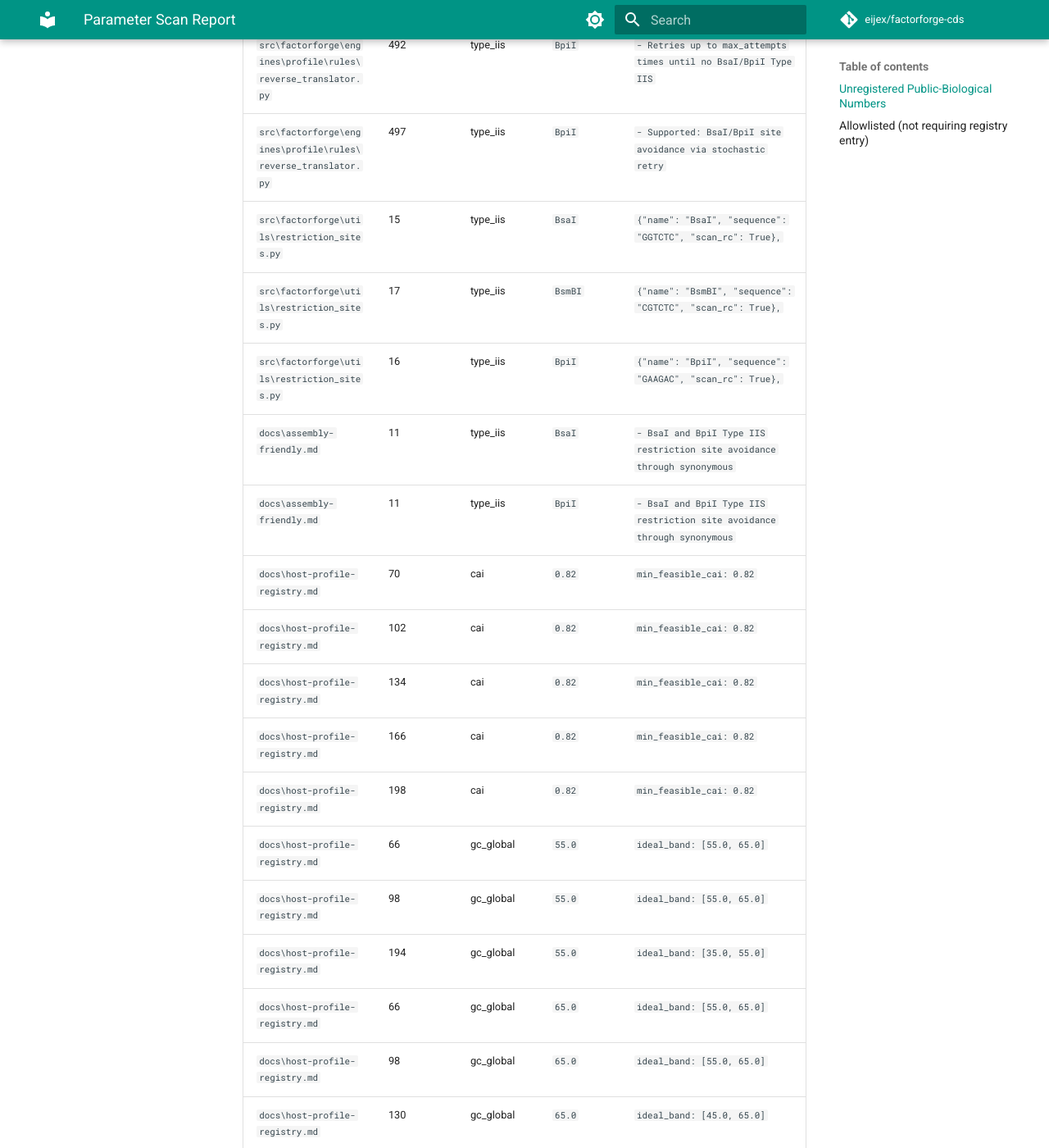
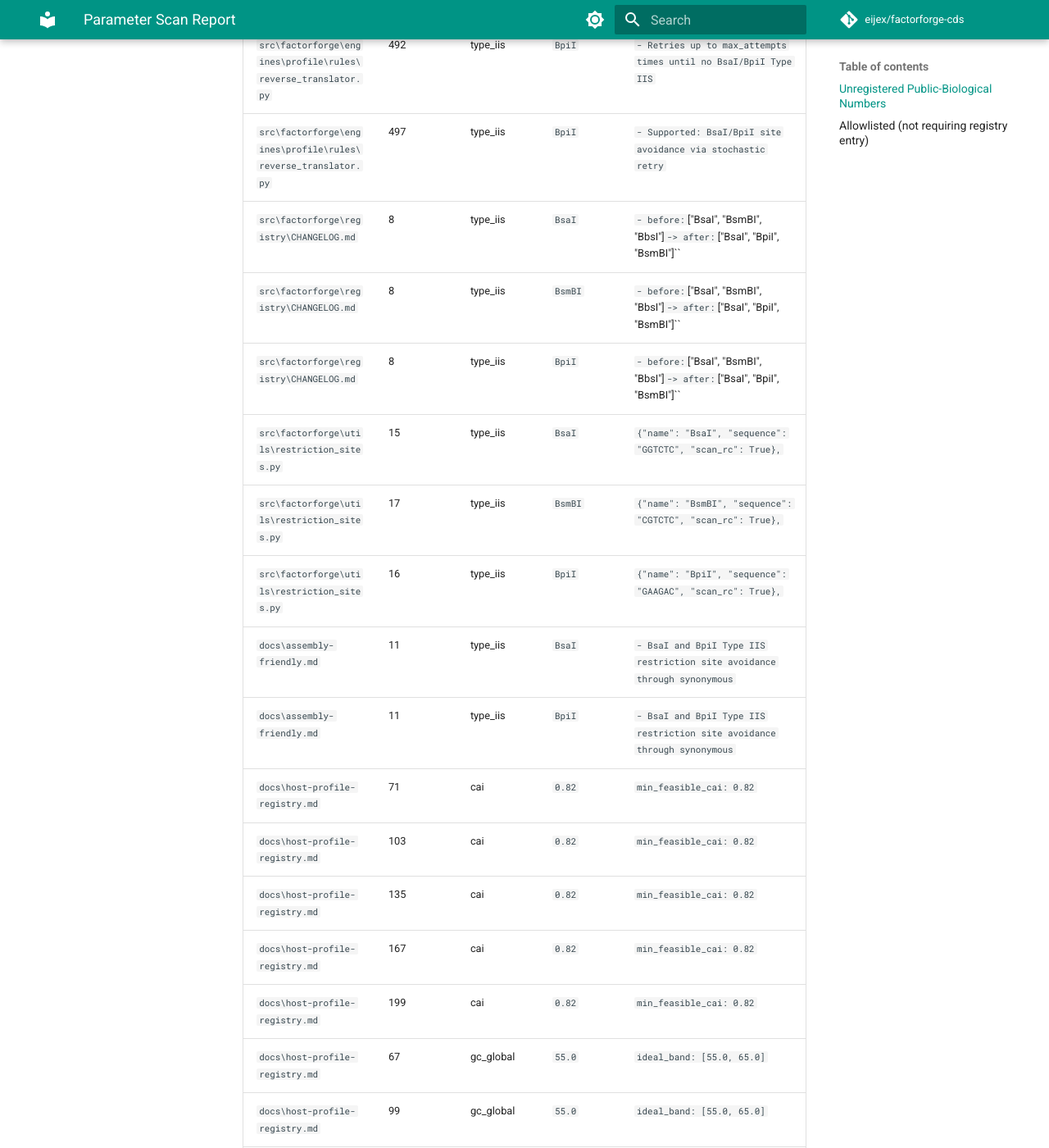
Before and after one commit to eijex/factorforge-cds, an MkDocs documentation site: the page built from docs/validation/parameter_scan_report.md, in a window 1280 px wide and 1400 px high, scrolled down 4044 px. Shown: the whole window at 82% size. Built offline with MkDocs 1.6.1 and Material for MkDocs 9.7.7, drawn with Linux system fonts in a browser that asks for light colours; comment, search, counter and statistics services are not loaded; some of the changed text lies outside the part shown.

Commit message:
chore: close 090 preflight gaps

```diff
--- a/docs/validation/parameter_scan_report.md
+++ b/docs/validation/parameter_scan_report.md
@@ -49,25 +49,28 @@
 | `src\factorforge\engines\profile\rules\reverse_translator.py` | 122 | type_iis | `BpiI` | `"BpiI": ["GAAGAC", "GTCTTC"],` |
 | `src\factorforge\engines\profile\rules\reverse_translator.py` | 492 | type_iis | `BpiI` | `- Retries up to max_attempts times until no BsaI/BpiI Type IIS` |
 | `src\factorforge\engines\profile\rules\reverse_translator.py` | 497 | type_iis | `BpiI` | `- Supported: BsaI/BpiI site avoidance via stochastic retry` |
+| `src\factorforge\registry\CHANGELOG.md` | 8 | type_iis | `BsaI` | `- before: `["BsaI", "BsmBI", "BbsI"]` -> after: `["BsaI", "BpiI", "BsmBI"]`` |
+| `src\factorforge\registry\CHANGELOG.md` | 8 | type_iis | `BsmBI` | `- before: `["BsaI", "BsmBI", "BbsI"]` -> after: `["BsaI", "BpiI", "BsmBI"]`` |
+| `src\factorforge\registry\CHANGELOG.md` | 8 | type_iis | `BpiI` | `- before: `["BsaI", "BsmBI", "BbsI"]` -> after: `["BsaI", "BpiI", "BsmBI"]`` |
 | `src\factorforge\utils\restriction_sites.py` | 15 | type_iis | `BsaI` | `{"name": "BsaI", "sequence": "GGTCTC", "scan_rc": True},` |
 | `src\factorforge\utils\restriction_sites.py` | 17 | type_iis | `BsmBI` | `{"name": "BsmBI", "sequence": "CGTCTC", "scan_rc": True},` |
 | `src\factorforge\utils\restriction_sites.py` | 16 | type_iis | `BpiI` | `{"name": "BpiI", "sequence": "GAAGAC", "scan_rc": True},` |
 | `docs\assembly-friendly.md` | 11 | type_iis | `BsaI` | `- BsaI and BpiI Type IIS restriction site avoidance through synonymous` |
 | `docs\assembly-friendly.md` | 11 | type_iis | `BpiI` | `- BsaI and BpiI Type IIS restriction site avoidance through synonymous` |
-| `docs\host-profile-registry.md` | 70 | cai | `0.82` | `min_feasible_cai: 0.82` |
-| `docs\host-profile-registry.md` | 102 | cai | `0.82` | `min_feasible_cai: 0.82` |
-| `docs\host-profile-registry.md` | 134 | cai | `0.82` | `min_feasible_cai: 0.82` |
-| `docs\host-profile-registry.md` | 166 | cai | `0.82` | `min_feasible_cai: 0.82` |
-| `docs\host-profile-registry.md` | 198 | cai | `0.82` | `min_feasible_cai: 0.82` |
-| `docs\host-profile-registry.md` | 66 | gc_global | `55.0` | `ideal_band: [55.0, 65.0]` |
-| `docs\host-profile-registry.md` | 98 | gc_global | `55.0` | `ideal_band: [55.0, 65.0]` |
-| `docs\host-profile-registry.md` | 194 | gc_global | `55.0` | `ideal_band: [35.0, 55.0]` |
-| `docs\host-profile-registry.md` | 66 | gc_global | `65.0` | `ideal_band: [55.0, 65.0]` |
-| `docs\host-profile-registry.md` | 98 | gc_global | `65.0` | `ideal_band: [55.0, 65.0]` |
-| `docs\host-profile-registry.md` | 130 | gc_global | `65.0` | `ideal_band: [45.0, 65.0]` |
-| `docs\host-profile-registry.md` | 162 | gc_global | `65.0` | `ideal_band: [45.0, 65.0]` |
-| `docs\host-profile-registry.md` | 67 | gc_local | `75.0` | `soft_band: [45.0, 75.0]` |
-| `docs\host-profile-registry.md` | 99 | gc_local | `75.0` | `soft_band: [45.0, 75.0]` |
+| `docs\host-profile-registry.md` | 71 | cai | `0.82` | `min_feasible_cai: 0.82` |
+| `docs\host-profile-registry.md` | 103 | cai | `0.82` | `min_feasible_cai: 0.82` |
+| `docs\host-profile-registry.md` | 135 | cai | `0.82` | `min_feasible_cai: 0.82` |
+| `docs\host-profile-registry.md` | 167 | cai | `0.82` | `min_feasible_cai: 0.82` |
+| `docs\host-profile-registry.md` | 199 | cai | `0.82` | `min_feasible_cai: 0.82` |
+| `docs\host-profile-registry.md` | 67 | gc_global | `55.0` | `ideal_band: [55.0, 65.0]` |
+| `docs\host-profile-registry.md` | 99 | gc_global | `55.0` | `ideal_band: [55.0, 65.0]` |
+| `docs\host-profile-registry.md` | 195 | gc_global | `55.0` | `ideal_band: [35.0, 55.0]` |
+| `docs\host-profile-registry.md` | 67 | gc_global | `65.0` | `ideal_band: [55.0, 65.0]` |
+| `docs\host-profile-registry.md` | 99 | gc_global | `65.0` | `ideal_band: [55.0, 65.0]` |
+| `docs\host-profile-registry.md` | 131 | gc_global | `65.0` | `ideal_band: [45.0, 65.0]` |
+| `docs\host-profile-registry.md` | 163 | gc_global | `65.0` | `ideal_band: [45.0, 65.0]` |
+| `docs\host-profile-registry.md` | 68 | gc_local | `75.0` | `soft_band: [45.0, 75.0]` |
+| `docs\host-profile-registry.md` | 100 | gc_local | `75.0` | `soft_band: [45.0, 75.0]` |
 | `docs\how-it-works.md` | 24 | type_iis | `BsaI` | `BsaI / BsmBI recognition sites via silent edits` |
 | `docs\how-it-works.md` | 24 | type_iis | `BsmBI` | `BsaI / BsmBI recognition sites via silent edits` |
 | `docs\output.md` | 11 | type_iis | `BsaI` | `| **Domestication report** | BsaI/BsmBI and custom restriction sites removed, ed` |
@@ -77,8 +80,9 @@
 | `docs\scoring-calibration.md` | 11 | cai | `0.82` | `A typical lower bound is `0.82`.` |
 | `docs\scoring-calibration.md` | 44 | gc_global | `55.0` | `current plant default, the accepted band is `55.0` to `65.0` GC with a` |
 | `docs\scoring-calibration.md` | 44 | gc_global | `65.0` | `current plant default, the accepted band is `55.0` to `65.0` GC with a` |
-| `docs\validation.md` | 17 | type_iis | `BsaI` | `| Forbidden restriction sites | ✅ | BsaI, BsmBI, BpII (Golden Gate) |` |
-| `docs\validation.md` | 17 | type_iis | `BsmBI` | `| Forbidden restriction sites | ✅ | BsaI, BsmBI, BpII (Golden Gate) |` |
+| `docs\validation.md` | 19 | type_iis | `BsaI` | `| Forbidden restriction sites | Yes | BsaI, BsmBI, BpiI (Golden Gate) |` |
+| `docs\validation.md` | 19 | type_iis | `BsmBI` | `| Forbidden restriction sites | Yes | BsaI, BsmBI, BpiI (Golden Gate) |` |
+| `docs\validation.md` | 19 | type_iis | `BpiI` | `| Forbidden restriction sites | Yes | BsaI, BsmBI, BpiI (Golden Gate) |` |
 | `docs\tutorials\gfp-nbenthamiana.md` | 155 | type_iis | `BsaI` | `- **MoClo Level 0** — use with the `assembly_friendly` profile; check for BsaI/B` |
 | `docs\tutorials\gfp-nbenthamiana.md` | 155 | type_iis | `BpiI` | `- **MoClo Level 0** — use with the `assembly_friendly` profile; check for BsaI/B` |
 | `tests\test_database.py` | 33 | cai | `0.82` | `"cai": 0.82,` |
```
Also changed, not shown: other parts of docs/validation/parameter_scan_report.md (+1 -1 lines), src/factorforge/registry/CHANGELOG.md (added, +10 -0 lines), 1 other file.
